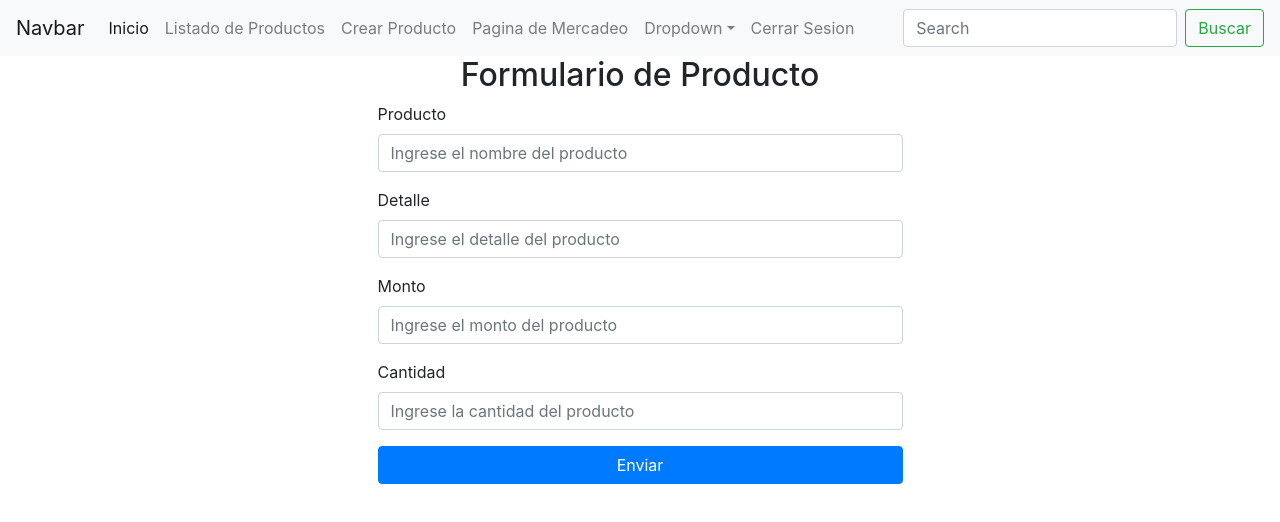
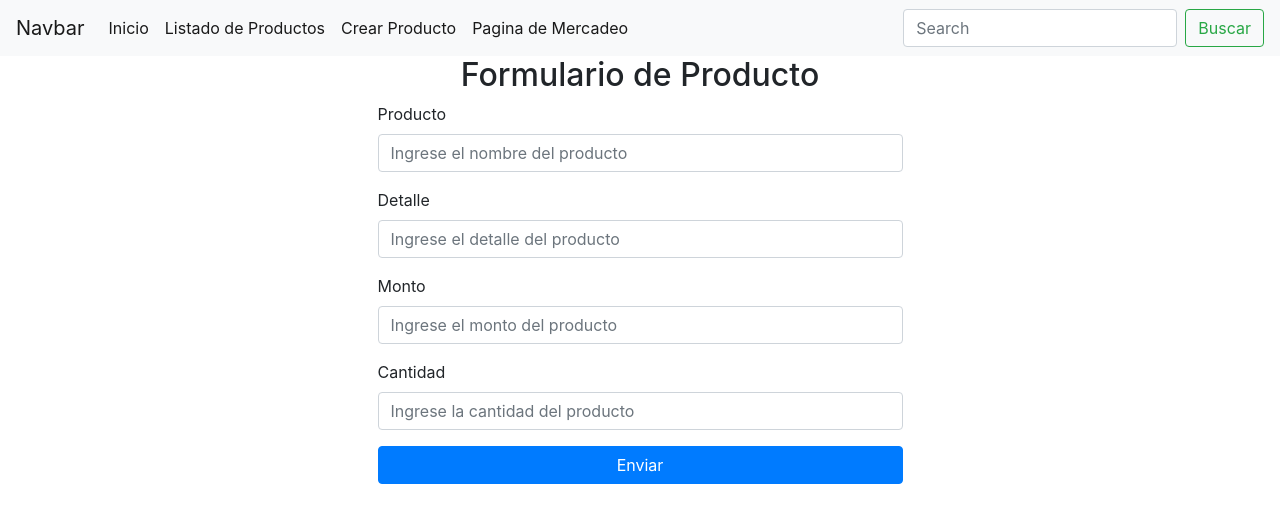
Before and after one commit to TobiasLopezD/Boostrap25062024, a plain HTML site: page New-Product.html in a window 1280 px wide. Drawn offline with nearby package versions, Linux system fonts and the light colour scheme.

Commit message:
Clase laboratorio 07302024

```diff
--- a/Js/NavBar.js
+++ b/Js/NavBar.js
@@ -1,89 +1,50 @@
-console.log("funcionando")
+
+document.addEventListener('DOMContentLoaded', () => {
+
+    Mostrar_NavBar();
 
 
-///Componente NavBar
-
-Mostar_NavBar ();
-
-// Let COntenedor =  ID
-//let Contenido = "Hola mundo"
-//Contenedor.innerHTML = Contenido
-function Mostar_NavBar () {
-    // let Opcion1 = "Inicio";
-    // let Opcion2 = "Listado de Productos";
-    // let Opcion3 = "Crear Producto";
-    // let Opcion4 = "Pagina de Mercadeo";
-    // let Menu = {
-    //     Nombre : "Inicio",
-    //     Ruta: " Index.html"
-    // }
-
-    //Arreglo de objetos [{},{},{}]
+ })
 
 
-    let ListadoMenu =[
+ const ListadoMenu  = [
      {
-            Nombre : "Inicio",
-            Ruta: " Index.html"
-
+         Nombre: "Inicio",
+         Ruta:"Index.html"
      },
-
      {
-            Nombre : "Listado de Productos",
-            Ruta: "List-Products.html"
+         Nombre: "Listado de Productos",
+         Ruta:"List-Products.html"
      },
-
      {
-            Nombre : "Crear Producto",
-            Ruta: "New-Product.html"
+         Nombre: "Crear Producto",
+         Ruta:"New-Product.html"
      },
-
      {
-            Nombre : "Pagina de Mercadeo",
-            Ruta: " #"
-        },
+         Nombre: "Pagina de Mercadeo",
+         Ruta:""
+     }
+ ]
 
 
-    ]
+ function Mostrar_NavBar() {
 
-    //Bucles o Ciclos
-    console.log (ListadoMenu)
+ console.log(ListadoMenu)
  let Contenedor = document.getElementById('V_NavBar')
 
-    let PLantilla  = `
+ let Plantilla = `
+
   <a class="navbar-brand" href="#">Navbar</a>
-            <button class="navbar-toggler d-lg-none" type="button" data-toggle="collapse"
-                data-target="#collapsibleNavId" aria-controls="collapsibleNavId" aria-expanded="false"
-                aria-label="Toggle navigation">
+                 <button class="navbar-toggler d-lg-none" type="button" data-toggle="collapse" data-target="#collapsibleNavId" aria-controls="collapsibleNavId"
+                     aria-expanded="false" aria-label="Toggle navigation">
                      <span class="navbar-toggler-icon"></span>
                  </button>
                  <div class="collapse navbar-collapse" id="collapsibleNavId">
-                <ul class="navbar-nav mr-auto mt-2 mt-lg-0">
-                    <li class="nav-item active">
-                        <a class="nav-link" href="${ListadoMenu[0].Ruta}">${ListadoMenu[0].Nombre} <span class="sr-only">(current)</span></a>
-                    </li>
-                    <li class="nav-item">
-                        <a class="nav-link" href="${ListadoMenu[1].Ruta}">${ListadoMenu[1].Nombre}</a>
-                    </li>
-                    <li class="nav-item">
-                        <a class="nav-link" href=${ListadoMenu[2].Ruta}>${ListadoMenu[2].Nombre}</a>
-                    </li>
+                     <ul class="navbar-nav mr-auto mt-2 mt-lg-0" id="Nav_LI">
 
-                    <li class="nav-item">
-                        <a class="nav-link" href="${ListadoMenu[3].Ruta}">${ListadoMenu[3].Nombre}</a>
-                    </li>
 
-                    <li class="nav-item dropdown">
-                        <a class="nav-link dropdown-toggle" href="#" id="dropdownId" data-toggle="dropdown"
-                            aria-haspopup="true" aria-expanded="false">Dropdown</a>
-                        <div class="dropdown-menu" aria-labelledby="dropdownId">
-                            <a class="dropdown-item" href="#">Action 1</a>
-                            <a class="dropdown-item" href="#">Action 2</a>
-                        </div>
-                    </li>
-                    <li class="nav-item">
-                        <a class="nav-link" href="#" onclick="CerrarSesion()">Cerrar Sesion</a>
-                    </li>
+
+
                      </ul>
                      <form class="form-inline my-2 my-lg-0">
                          <input class="form-control mr-sm-2" type="text" placeholder="Search">
@@ -92,6 +53,21 @@ function Mostar_NavBar () {
                  </div>
 
  `
-Contenedor.innerHTML = PLantilla
 
+ Contenedor.innerHTML = Plantilla
+
+ Datos_LI(ListadoMenu)
  }
+
+
+
+ function Datos_LI(ListadoMenu) {
+     let contenedor2 = document.getElementById("Nav_LI")
+     ListadoMenu.forEach(element => {
+         contenedor2.innerHTML += `
+          <li class="nav-item active">
+             <a class="nav-link" href="${element.Ruta}">${element.Nombre} <span class="sr-only">(current)</span></a>
+          </li>
+         `
+     });
+ }
```
Also changed, not shown: Index.html (+12 -29 lines), Js/LigaDelaJusticia.js (+35 -41 lines). Lines whose indentation alone changed are shown as unchanged.
